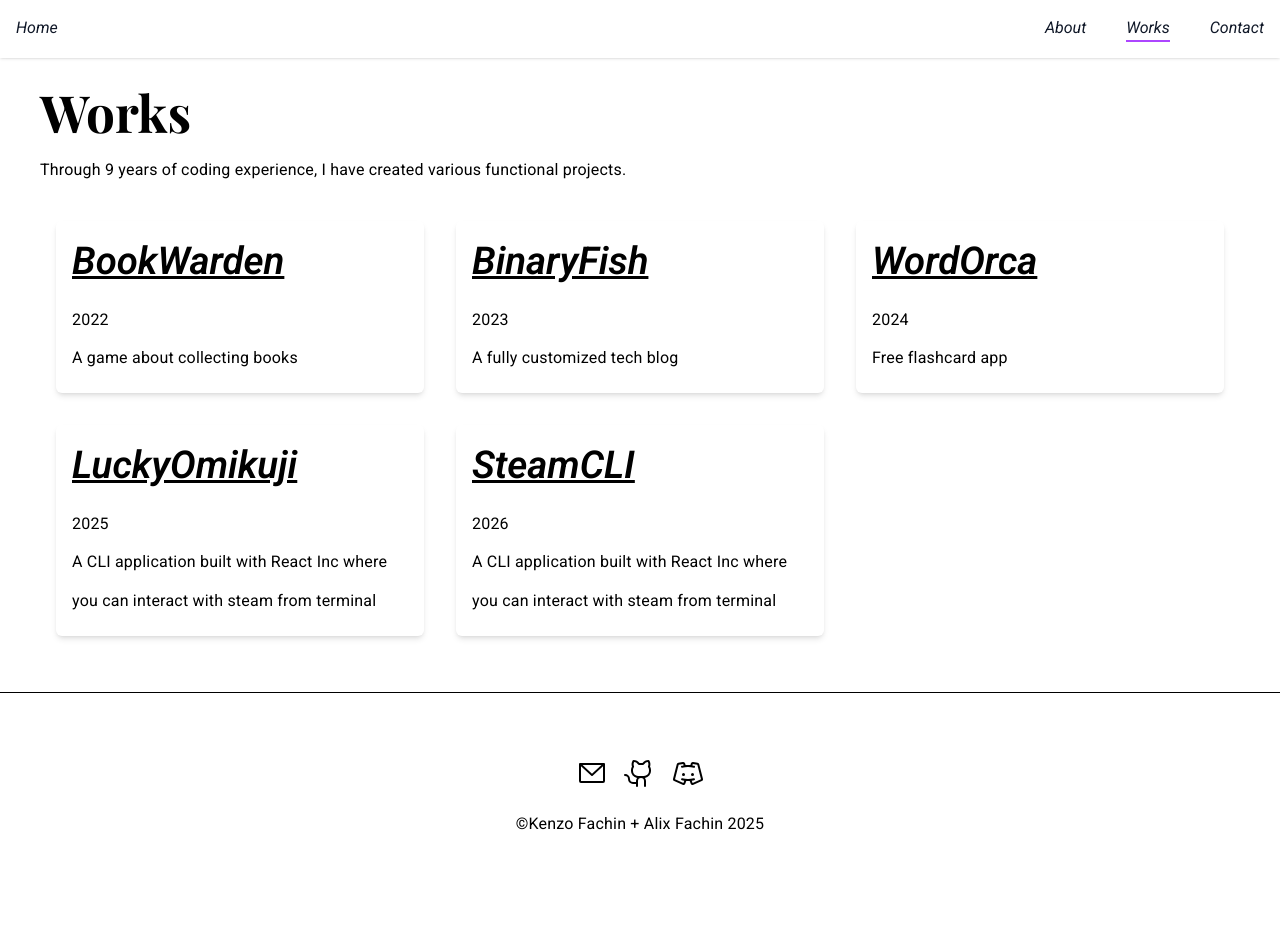
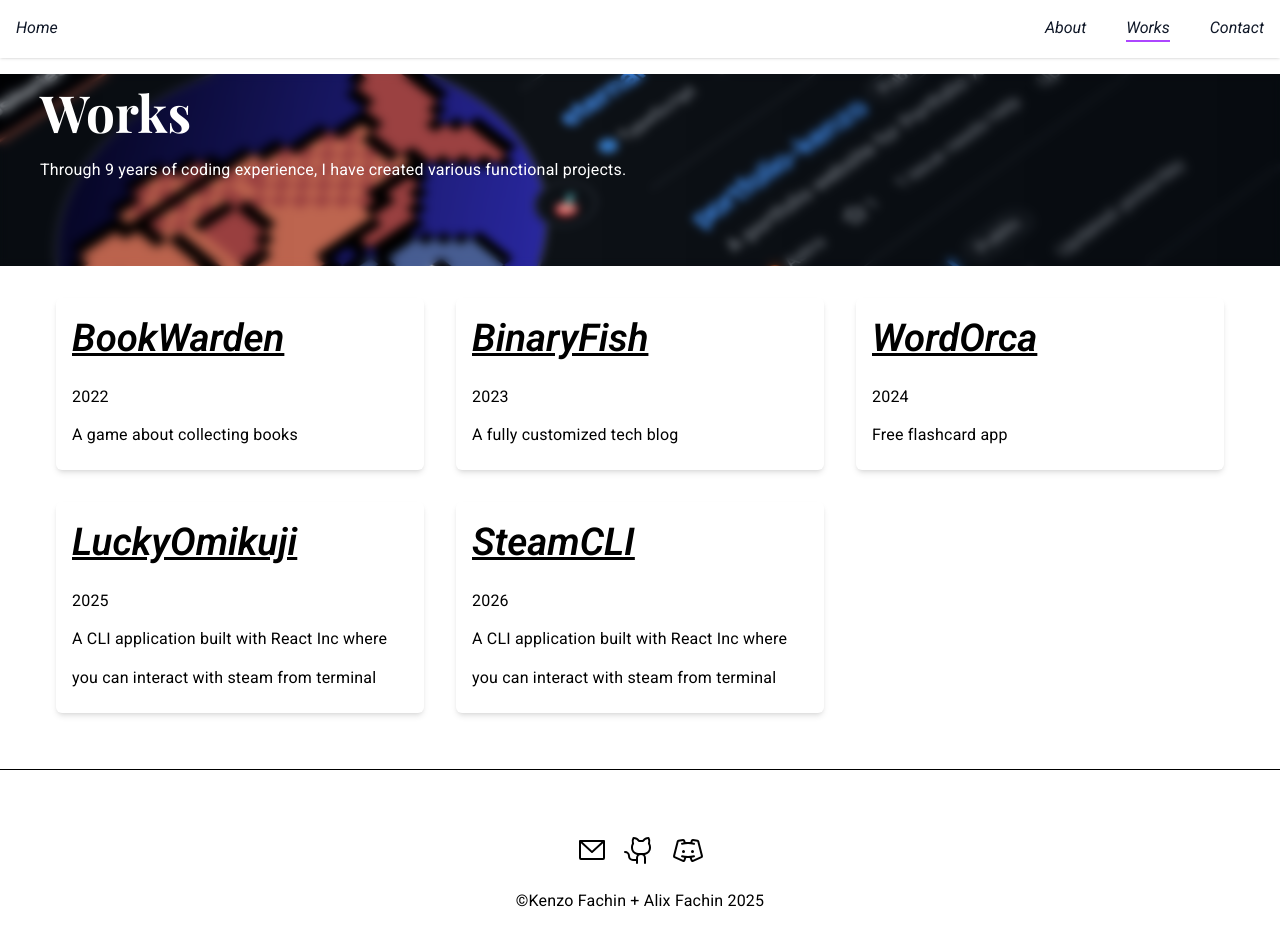
Before and after one commit to SnowDingo/portfolio-kenzo, an Astro site: page /works in a window 1280 px wide. Before the commit the page ends 892 px from the top, so only its background shows below. Built offline with nearby package versions, Linux system fonts and the light colour scheme; Astro itself is replaced by a stand-in of ours; a web font is replaced by a local one.

Commit message:
created a base blur banner for the works page.

```diff
--- a/src/components/Welcome.astro
+++ b/src/components/Welcome.astro
@@ -15,7 +15,7 @@ import { animate } from 'animejs';
 	<h2 class="smallh2 z-40">I am a high school developer from rural Japan, who is passionate about tech, innovations, and building a brighter future.</h2>
 	</div>
 	<div class="hidden md:block rotate-2">
-			<Image src={"/Work/FindingNimofish.png"} alt={""} width={512} height={288} />
+			<Image class={"animate-fadein"} src={"/Work/FindingNimofish.png"} alt={""} width={512} height={288} />
 		</div>
 </div>
 
--- a/src/pages/works.astro
+++ b/src/pages/works.astro
@@ -11,13 +11,16 @@ allworks.sort((a,b) => {
 ---
 
 <Layout>
-<div class="mx-10 mb-10">
-  <div class=" my-4" >
-    <h1>Works</h1>
+<div class="mt-0 mb-10">
+  <div class=" my-4   bg-[url('/Work/banner.png')] backdrop-blur-md h-48 w-screen  bg-cover bg-center" >
+    <div class="px-10 text-white backdrop-blur-xs absolute inset-0">
+      <h1>Works</h1>
     <p>Through 9 years of coding experience, I have created various functional projects.</p>
+    </div>
+
 </div>
     <!-- card rendered -->
-    <div class="grid-cols-1 md:grid-cols-2  lg:grid-cols-3 grid ">
+    <div class="mx-10 grid-cols-1 md:grid-cols-2  lg:grid-cols-3 grid ">
         {allworks.map((work) => (
             <div  class="shadow-md m-4  pb-4 px-4 rounded-md">
               <h2><a href={"/works/"+work.data.title.toLowerCase()}>{work.data.title}</a></h2>
```
Also changed, not shown: public/Work/banner.png (added).
